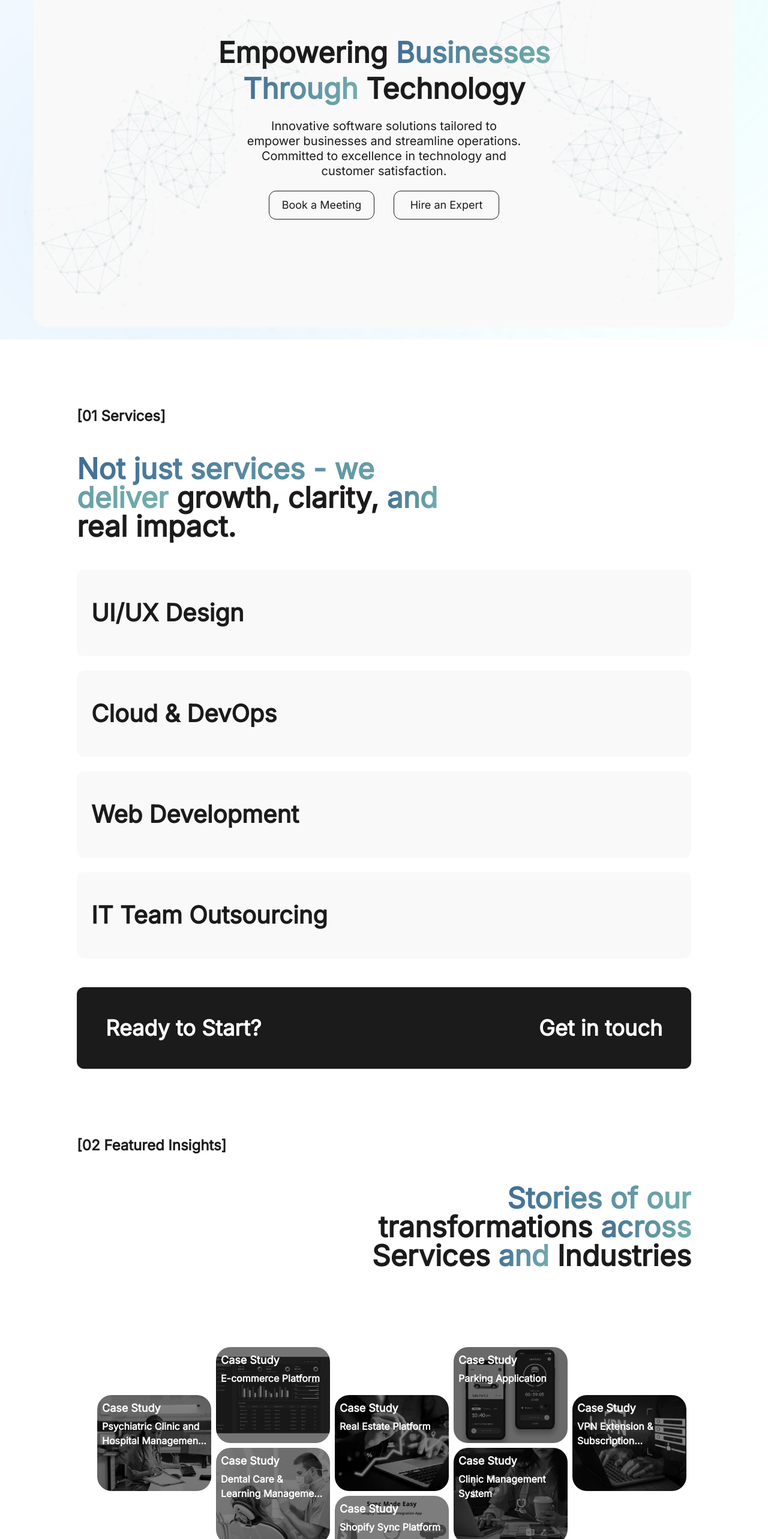
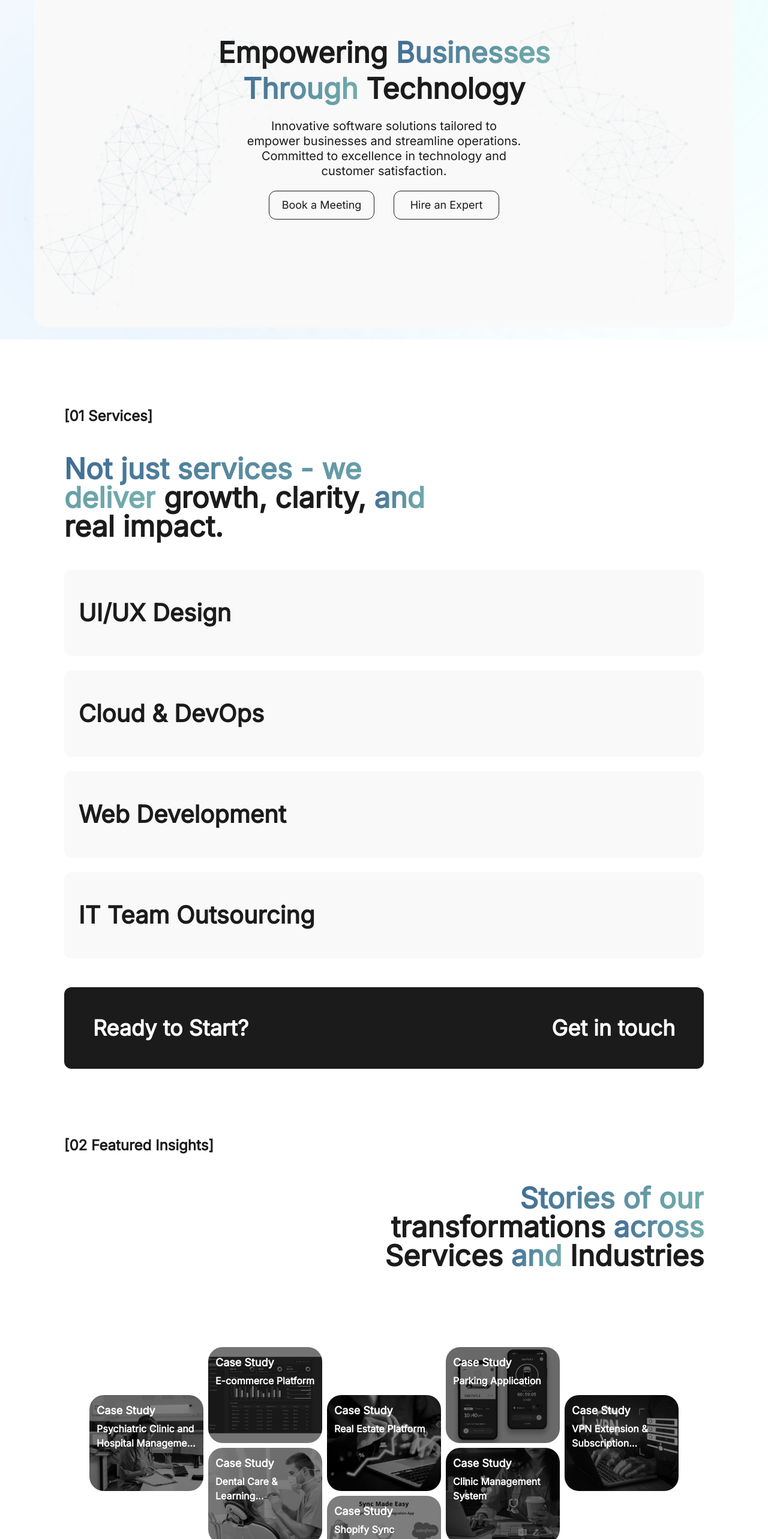
Before and after one commit to quantum-builds/verdant-soft, a Next.js app: page /en in a window 1280 px wide. Shown: the part 234-2800 px from the top of the page at 60% size. Built offline with nearby package versions, Linux system fonts and the light colour scheme.

Commit message:
update :width

```diff
--- a/src/app/[locale]/components/FeatureCard.tsx
+++ b/src/app/[locale]/components/FeatureCard.tsx
@@ -11,7 +11,7 @@ export default function FeatureCard({ title, link, image }: IFeatures) {
   const isAlwaysVisible = isMobile === true;
 
   return (
-    <div className="relative w-[280px] h-[240px] sm:w-[300px] sm:h-[260px] md:w-[320px] md:h-[280px] lg:w-[170px] lg:h-[150px] xl:w-[190px] xl:h-[160px]  2xl:w-[230px] 2xl:h-[190px] 3xl:w-[250px] 3xl:h-[210px]   4xl:w-[260px] 4xl:h-[220px]  5xl:w-[320px] 5xl:h-[280px] font-inter text-white overflow-hidden group rounded-3xl">
+    <div className="relative w-[280px] h-[240px] sm:w-[300px] sm:h-[260px] md:w-[320px] md:h-[280px] lg:w-[170px] lg:h-[150px] xl:w-[190px] xl:h-[160px]  2xl:w-[230px] 2xl:h-[190px] 3xl:w-[250px] 3xl:h-[210px]  4xl:w-[260px] 4xl:h-[220px]  5xl:w-[320px] 5xl:h-[280px] font-inter text-white overflow-hidden group rounded-3xl">
       <Image
         src={image}
         alt="feature-image"
@@ -25,7 +25,7 @@ export default function FeatureCard({ title, link, image }: IFeatures) {
         priority
       />
 
-      <div className="absolute inset-0 z-10 p-4 lg:p-2 4xl:p-4 flex flex-col justify-between">
+      <div className="absolute inset-0 z-10 p-4 lg:p-2 xl:p-3 2xl:p-4 4xl:p-4 flex flex-col justify-between">
         <div>
           <p className="lg:text-lg 4xl:text-2xl font-semibold lg:mb-1 4xl:mb-2">
             Case Study
@@ -43,7 +43,7 @@ export default function FeatureCard({ title, link, image }: IFeatures) {
           >
             <Link
               href={link}
-              className="text-sm sm:text-base rounded-xl border-0 lg:border lg:border-white px-3 py-4 bg-green-gradient lg:bg-white/10 lg:hover:bg-white/20 w-fit lg:hover:bg-green-gradient hover:border-0 transition duration-800 ease-in-out"
+              className="text-sm sm:text-base rounded-xl border-0 lg:border lg:border-white px-2 py-3 3xl:px-3 3xl:py-4 bg-green-gradient lg:bg-white/10 lg:hover:bg-white/20 w-fit lg:hover:bg-green-gradient hover:border-0 transition duration-800 ease-in-out"
             >
               Explore More
             </Link>
--- a/src/app/[locale]/components/Navbar.tsx
+++ b/src/app/[locale]/components/Navbar.tsx
@@ -75,7 +75,7 @@ export default function Navbar() {
 
   return (
     <nav className="fixed top-0 left-0 right-0 z-50 bg-gray backdrop-blur-sm font-inter">
-      <div className="max-w-4/5 mx-auto">
+      <div className="max-w-10/12 mx-auto">
         {/* Top bar */}
         <div className="flex items-center justify-between h-16 md:h-20">
           <Link className="flex items-center gap-2" href={"/"}>
@@ -156,7 +156,7 @@ export default function Navbar() {
 
         {/* Mobile Menu */}
         {isMobileMenuOpen && (
-          <div className="lg:hidden absolute top-full left-0 right-0 max-w-4/5 mx-auto bg-gray backdrop-blur-lg border-y border-gray-200 z-40">
+          <div className="lg:hidden absolute top-full left-0 right-0 max-w-10/12 mx-auto bg-gray backdrop-blur-lg border-y border-gray-200 z-40">
             <div className="px-6 py-4 space-y-4">
               {navItems.map((item, index) =>
                 item.children ? (
--- a/src/app/[locale]/components/sections/BlogSection.tsx
+++ b/src/app/[locale]/components/sections/BlogSection.tsx
@@ -33,7 +33,7 @@ export default function BlogSection() {
   return (
     <div
       id="blog"
-      className="scroll-mt-28 min-h-[70vh] 3xl:min-h-[50vh] w-11/12 xl:w-4/5  mx-auto mb-28 flex flex-col gap-12 overflow-hidden"
+      className="scroll-mt-28 min-h-[70vh] 3xl:min-h-[50vh] w-11/12 xl:w-10/12  mx-auto mb-28 flex flex-col gap-12 overflow-hidden"
     >
       <p className="font-semibold text-2xl">[06 Blog]</p>
       <div className="w-full flex justify-end">
@@ -92,7 +92,7 @@ export default function BlogSection() {
             <Image
               src={blog.imageUrl}
               alt={`blog-${index}`}
-              className="rounded-2xl h-[300px] opacity-50 group-hover:opacity-100 group-hover:grayscale-0 grayscale-100 transition-all duration-300 ease-in-out"
+              className="rounded-2xl h-[270px] opacity-50 group-hover:opacity-100 group-hover:grayscale-0 grayscale-100 transition-all duration-300 ease-in-out"
             />
             <div className="w-11/12 ml-auto">
               <p className="text-xl font-semibold text-start  mb-2">
--- a/src/app/[locale]/components/sections/FAQSection.tsx
+++ b/src/app/[locale]/components/sections/FAQSection.tsx
@@ -39,7 +39,7 @@ export default function FAQSection() {
   };
 
   return (
-    <div className="scroll-mt-28 overflow-hidden flex flex-col gap-12 md:min-h-[70vh] 3xl:min-h-[50vh] w-11/12 xl:w-4/5 mx-auto mb-28">
+    <div className="scroll-mt-28 overflow-hidden flex flex-col gap-12 md:min-h-[70vh] 3xl:min-h-[50vh] w-11/12 xl:w-10/12 mx-auto mb-28">
       <p className="font-semibold text-2xl">[05 FAQ]</p>
 
       <div className="flex flex-col md:flex-row gap-12">
--- a/src/app/[locale]/components/sections/FeaturesSection.tsx
+++ b/src/app/[locale]/components/sections/FeaturesSection.tsx
@@ -71,7 +71,7 @@ export default function FeaturesSection() {
   return (
     <section
       id="features"
-      className=" overflow-hidden scroll-mt-28 mb-28 md:h-[1390px] lg:h-[675px] xl:h-[760px] 2xl:h-[835px] 3xl:h-[860px] 4xl:h-[900px] 5xl:h-[1070px]  w-11/12 xl:w-4/5  mx-auto flex flex-col gap-16 lg:gap-42"
+      className=" overflow-hidden scroll-mt-28 mb-28 md:h-[1390px] lg:h-[675px] xl:h-[760px] 2xl:h-[835px] 3xl:h-[860px] 4xl:h-[900px] 5xl:h-[1070px]  w-11/12 xl:w-10/12  mx-auto flex flex-col gap-16 lg:gap-42"
     >
       <div className=" flex flex-col gap-12">
         <p className="font-semibold text-2xl">[02 Featured Insights]</p>
@@ -91,7 +91,7 @@ export default function FeaturesSection() {
           </motion.h2>
         </div>
       </div>
-      <div className="flex flex-wrap  justify-center gap-4 lg:gap-2 4xl:gap-6 lg:w-[900px] xl:w-[1050px] 2xl:w-[1270px] 3xl:w-[1300px] 4xl:w-[1500px] 5xl:w-[1700px] mx-auto">
+      <div className="flex flex-wrap  justify-center gap-4 lg:gap-2 4xl:gap-4 lg:w-[900px] xl:w-[1050px] 2xl:w-[1270px] 3xl:w-[1300px] 4xl:w-[1500px] 5xl:w-[1700px] mx-auto">
         {FEATURES.map((feature, index) => (
           <div
             key={index}
--- a/src/app/[locale]/components/sections/FooterSection.tsx
+++ b/src/app/[locale]/components/sections/FooterSection.tsx
@@ -128,7 +128,7 @@ export default function FooterSection() {
         />
       </motion.div>
 
-      <div className="px-4 lg:w-11/12 xl:w-4/5  mx-auto flex flex-col justify-between h-full">
+      <div className="px-4 lg:w-11/12 xl:w-10/12  mx-auto flex flex-col justify-between h-full">
         <div className="h-20 flex justify-between  lg:w-full gap-7 sm:gap-10 md:gap-20 ">
           <motion.div
             className="flex flex-col lg:flex-row gap-4 lg:gap-12"
@@ -219,7 +219,7 @@ export default function FooterSection() {
             ))}
           </div>
 
-          <div className="flex-1 flex flex-col 2xl:flex-row justify-end  2xl:items-end gap-2 2xl:gap-8 font-semibold">
+          <div className="flex-1 flex flex-col 3xl:flex-row justify-end  3xl:items-end gap-2 2xl:gap-8 font-semibold">
             <div className="flex flex-col gap-1">
               <p className="text-[#707070] text-xl">{t("Contact.email")}</p>
               <p className="text-white text-xl lg:text-2xl">
--- a/src/app/[locale]/components/sections/HeroSection.tsx
+++ b/src/app/[locale]/components/sections/HeroSection.tsx
@@ -39,14 +39,14 @@ export default function HeroSection() {
           <Image
             src={DottedBG}
             alt="Dotted Background"
-            className="w-full md:w-5/6 lg:w-[56%] xl:w-2/3 3xl:w-9/12 5xl:w-11/12 h-auto object-center lg:-rotate-15 xl:-rotate-5 3xl:-rotate-15"
+            className="w-full md:w-5/6 lg:w-[56%] xl:w-[62%] 3xl:w-[70%] 5xl:w-[87%] h-auto object-center lg:-rotate-15 xl:-rotate-5 3xl:-rotate-15"
           />
         </div>
         <div className="hidden absolute bottom-15 lg:-right-20 xl:-right-10 3xl:right-0 lg:flex items-end justify-end z-20">
           <Image
             src={DottedBG}
             alt="Dotted Background"
-            className="w-4/5 md:w-3/4 lg:w-2/3 2xl:w-9/12 3xl:w-11/12 5xl:w-full h-auto object-center lg:rotate-110 xl:rotate-100 3xl:rotate-90"
+            className="w-4/5 md:w-3/4 lg:w-[62%] 2xl:w-[70%] 3xl:w-[87%] 5xl:w-[97%] opacity-60 h-auto object-center lg:rotate-110 xl:rotate-100 3xl:rotate-90"
           />
         </div>
         <motion.p
--- a/src/app/[locale]/components/sections/ServiceSection.tsx
+++ b/src/app/[locale]/components/sections/ServiceSection.tsx
@@ -56,7 +56,7 @@ export default function ServiceSection() {
   return (
     <div
       id="services"
-      className=" scroll-mt-28 overflow-hidden min-h-[100vh] 3xl:min-h-[70vh] w-11/12 xl:w-4/5  mx-auto flex flex-col mb-28 gap-12"
+      className=" scroll-mt-28 overflow-hidden min-h-[100vh] 3xl:min-h-[70vh] w-11/12 xl:w-10/12  mx-auto flex flex-col mb-28 gap-12"
     >
       <p className="font-semibold text-xl md:text-2xl">[01 Services]</p>
       <motion.p
@@ -91,11 +91,7 @@ export default function ServiceSection() {
               transition={{ duration: 0.5, ease: "easeOut" }}
               onMouseEnter={() => !isMobile && setActiveService(index)}
               onMouseLeave={() => !isMobile && setActiveService(null)}
-              onClick={() =>
-                // isMobile &&
-                // setActiveService((prev) => (prev === index ? null : index))
-                router.push(service.url)
-              }
+              onClick={() => router.push(service.url)}
             >
               {!isMobile && (
                 <p
@@ -203,7 +199,7 @@ export default function ServiceSection() {
                 initial={{ opacity: 0, x: 0 }}
                 animate={
                   isHovered
-                    ? { opacity: 1, x: -ctaWidth/1.2 }
+                    ? { opacity: 1, x: -ctaWidth / 1.2 }
                     : { opacity: 1, x: 0 }
                 }
                 transition={{ duration: 0.5, ease: "easeInOut" }}
--- a/src/app/[locale]/components/sections/TestimonialSection.tsx
+++ b/src/app/[locale]/components/sections/TestimonialSection.tsx
@@ -109,7 +109,7 @@ export const slideFromLeft = {
 export default function TestimonialsSection() {
   return (
     <section className=" overflow-hidden scroll-mt-36 mb-28 w-full min-h-[60vh] 3xl:min-h-[45vh] flex flex-col gap-16">
-      <div className="w-11/12 xl:w-4/5  mx-auto flex flex-col gap-12">
+      <div className="w-11/12 xl:w-10/12  mx-auto flex flex-col gap-12">
         <p className="font-semibold text-2xl">[04 Testimonials]</p>
         <div className="w-full flex justify-end">
           <motion.h2
```
